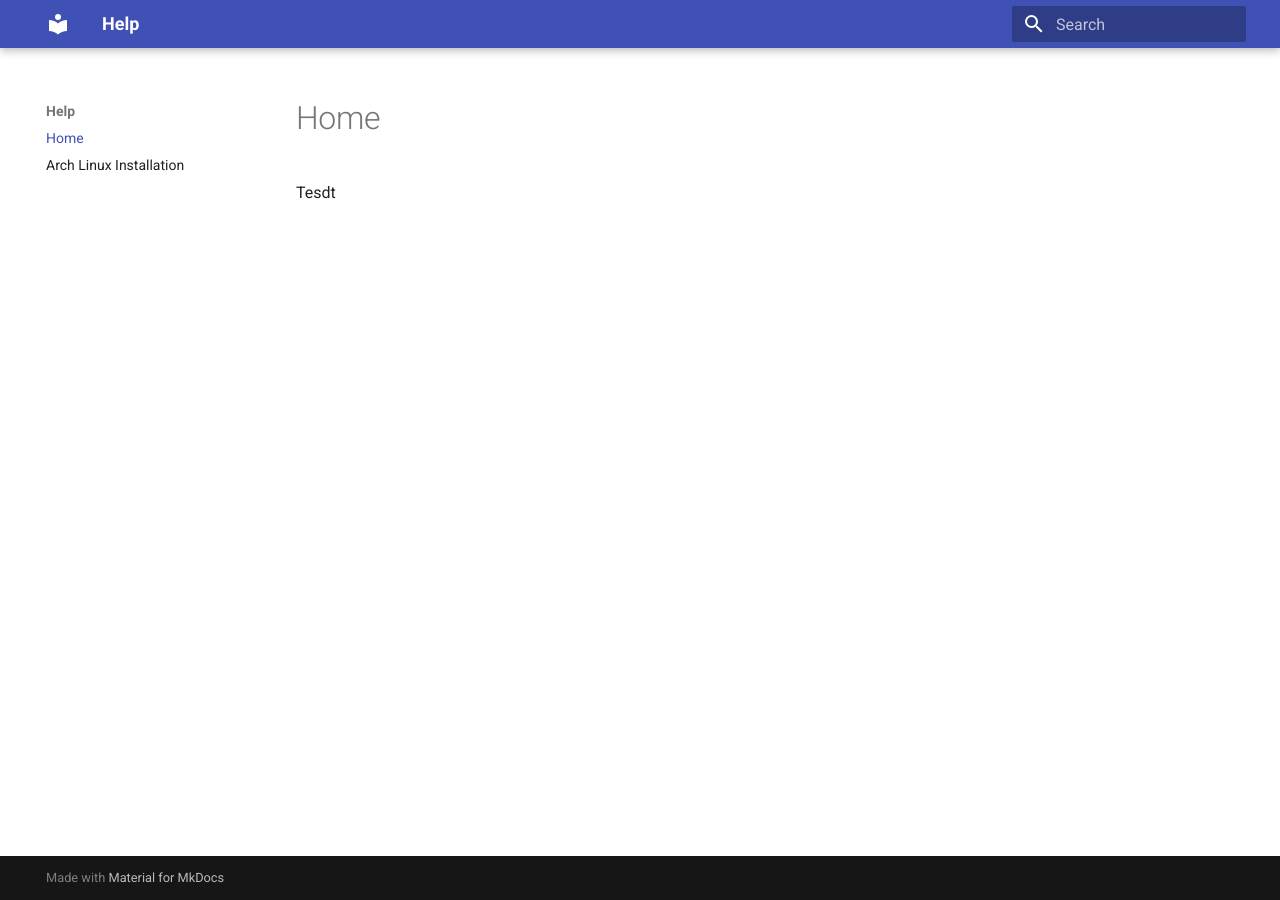
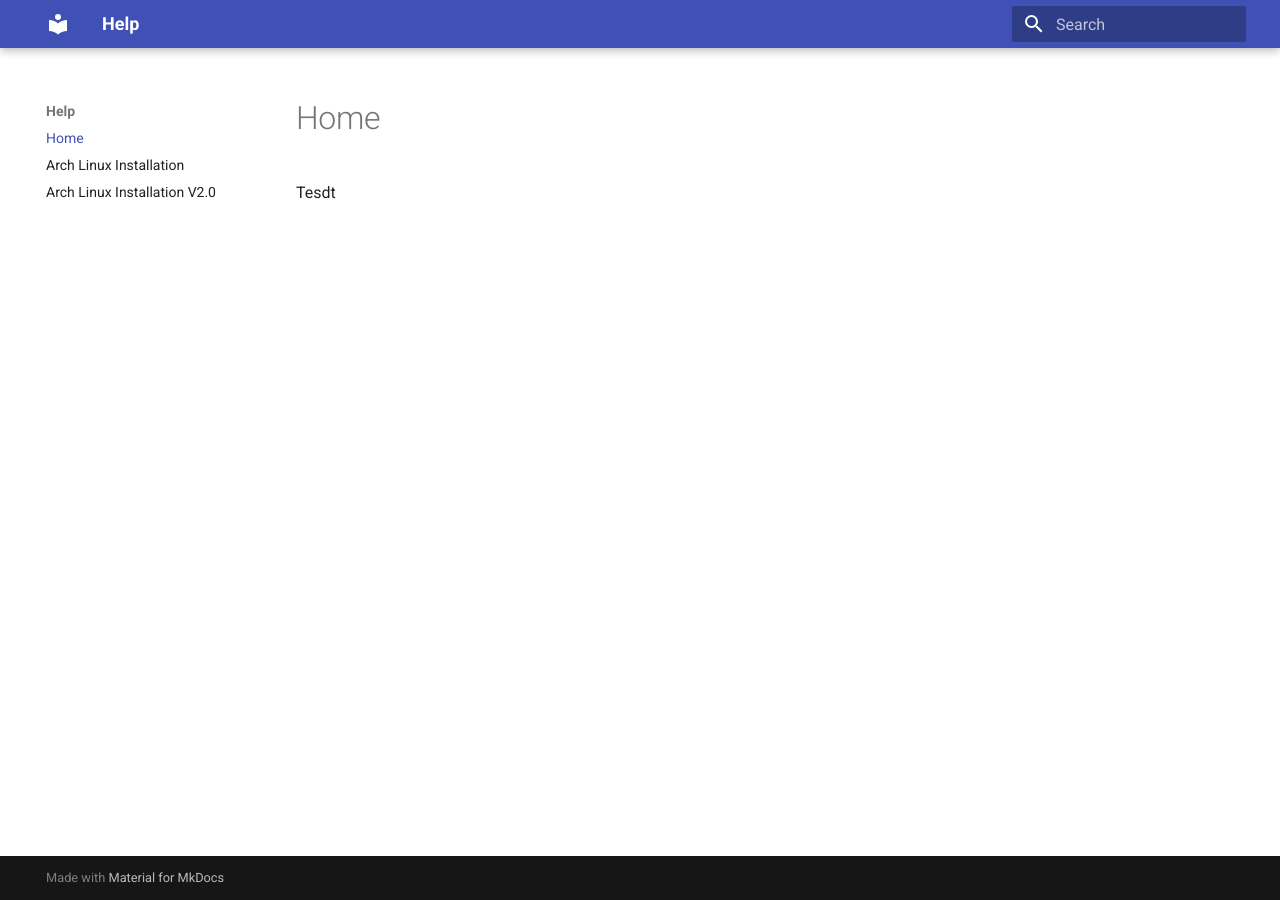
Before and after one commit to ram19890/frank, an MkDocs documentation site: the page built from docs/index.md, in a window 1280 px wide. Built offline with MkDocs 1.6.1 and Material for MkDocs 9.7.7, drawn with Linux system fonts in a browser that asks for light colours.

Commit message:
folder 2 created

```diff
--- a/mkdocs.yml
+++ b/mkdocs.yml
@@ -4,3 +4,4 @@ theme:
 nav:
   - Home: index.md
   - Arch Linux Installation: arch/touch.md
+  - Arch Linux Installation V2.0: arch/touch2.md
```
Also changed, not shown: docs/arch/touch2.md (added, +1 -0 lines).
